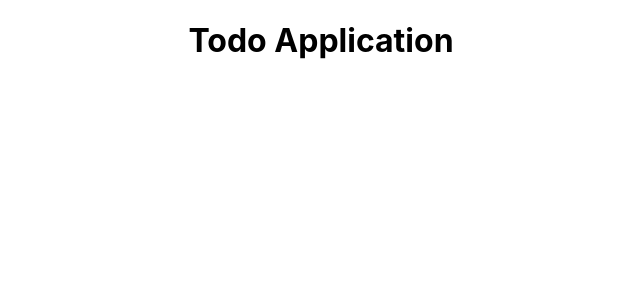
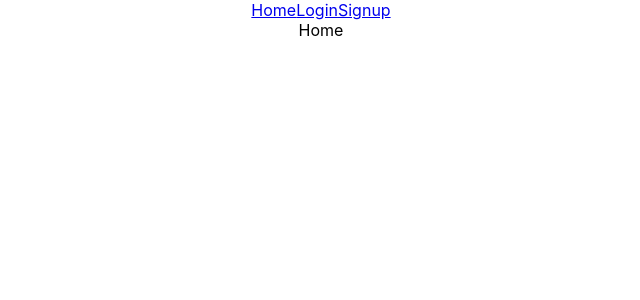
Before and after one commit to OfficialSiddharthBisht/todo-assignment, a React (Create React App) app: page / in a window 1280 px wide. Shown: the top 300 px of the page, without its empty margins (319-959 px from the left). Built offline with nearby package versions, Linux system fonts and the light colour scheme.

Commit message:
ADD: navbar and some pages and basic routing done0

```diff
--- a/src/App.js
+++ b/src/App.js
@@ -1,9 +1,12 @@
 import './App.css';
+import {Navbar} from './components/Navbar';
+import  { Pages} from './pages/Pages';
 
 function App() {
   return (
     <div className="App">
-      <h1>Todo Application</h1>
+      <Navbar />
+      <Pages />
     </div>
   );
 }
--- /dev/null
+++ b/src/components/Navbar.jsx
@@ -0,0 +1,13 @@
+import React from 'react'
+import {Link} from 'react-router-dom'
+
+export const Navbar=()=> {
+  return (
+    <div>
+        <Link to= "/">Home</Link>
+        <Link to= "/login">Login</Link>
+        <Link to= "/signup">Signup</Link>
+
+    </div>
+  )
+}
--- a/src/index.js
+++ b/src/index.js
@@ -2,11 +2,14 @@ import React from 'react';
 import ReactDOM from 'react-dom/client';
 import './index.css';
 import App from './App';
+import { BrowserRouter } from 'react-router-dom';
 
 
 const root = ReactDOM.createRoot(document.getElementById('root'));
 root.render(
   <React.StrictMode>
-    <App />
+    <BrowserRouter>
+      <App />
+    </BrowserRouter>
   </React.StrictMode>
 );
--- /dev/null
+++ b/src/pages/Home.jsx
@@ -0,0 +1,7 @@
+import React from 'react'
+
+export const Home =()=> {
+  return (
+    <div>Home</div>
+  )
+}
--- /dev/null
+++ b/src/pages/Login.jsx
@@ -0,0 +1,9 @@
+import React from "react";
+
+export const Login =() =>{
+    return(
+        <>
+        Login
+        </>
+    )
+}
--- /dev/null
+++ b/src/pages/Pages.jsx
@@ -0,0 +1,16 @@
+import React from 'react'
+import { Route, Routes } from 'react-router-dom'
+import {Home} from './Home'
+import {Login} from './Login'
+import {Signup} from './Signup'
+
+export const Pages = () =>{
+  return (
+    <Routes>
+        <Route path = "/" element = {<Home />} />
+        <Route path = "/login" element = {<Login />} />
+        <Route path = "/signup" element = {<Signup />} />
+        <Route path = "*" element = {<h2>Page not found</h2>} />
+    </Routes>
+  )
+}
--- /dev/null
+++ b/src/pages/Signup.jsx
@@ -0,0 +1,9 @@
+import React from "react";
+
+export const Signup = () =>{
+    return(
+        <>
+            Signup
+        </>
+    )
+}
```
